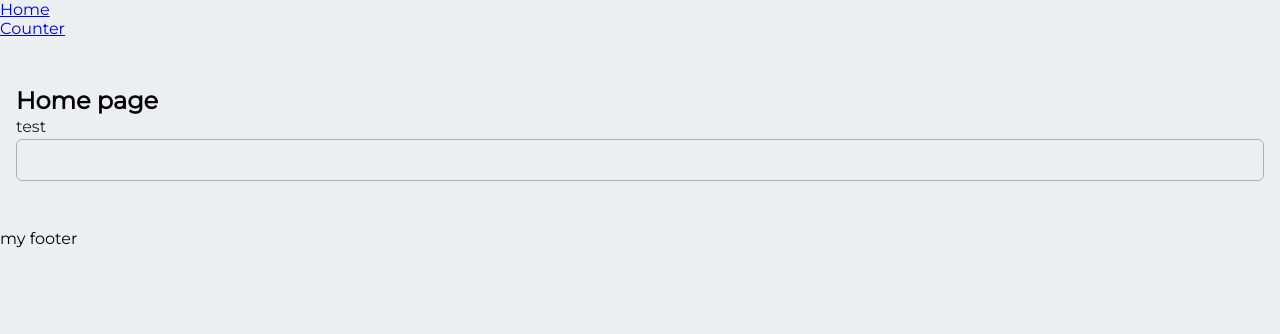
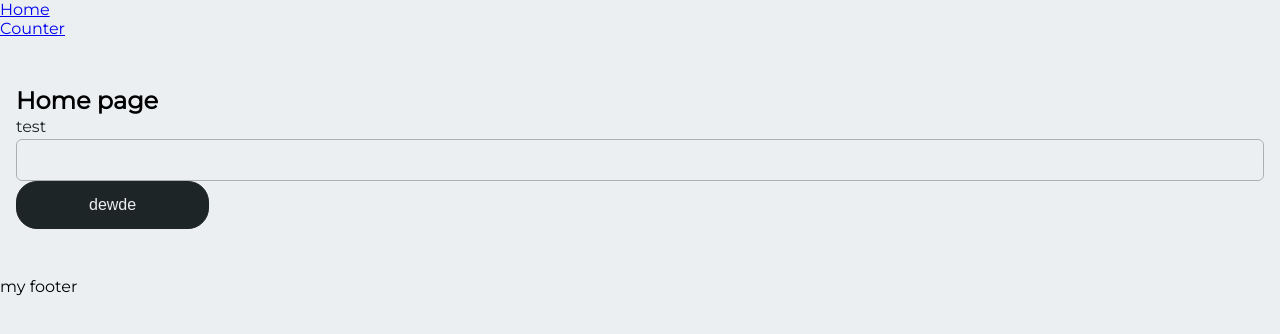
Before and after one commit to gabrielmendes98/car-app-design-system, a React (Create React App) app: page / in a window 1280 px wide. Shown: the top 334 px of the page. Built offline with nearby package versions, Linux system fonts and the light colour scheme.

Commit message:
components now receive default html props

```diff
--- a/src/components/Button/Base/index.tsx
+++ b/src/components/Button/Base/index.tsx
@@ -1,9 +1,7 @@
-import { HTMLProps, ReactNode } from 'react';
+import { ReactNode } from 'react';
 import { Button, StartIcon, ButtonProps } from './styles';
 
-interface Props
-  extends Omit<HTMLProps<HTMLButtonElement>, 'color' | 'shape' | 'size'>,
-    Partial<ButtonProps> {
+interface Props extends Partial<ButtonProps> {
   children: ReactNode;
   startIcon?: ReactNode;
 }
@@ -15,6 +13,7 @@ const BaseButton = ({
   startIcon: startIconProp,
   color = 'primary',
   shape = 'rounded',
+  ...props
 }: Props) => {
   const startIcon = startIconProp && (
     <StartIcon variant={variant} size={size} color={color}>
@@ -23,7 +22,13 @@ const BaseButton = ({
   );
 
   return (
-    <Button variant={variant} size={size} color={color} shape={shape}>
+    <Button
+      {...props}
+      variant={variant}
+      size={size}
+      color={color}
+      shape={shape}
+    >
       {startIcon}
       {children}
     </Button>
--- a/src/components/Button/Base/styles.ts
+++ b/src/components/Button/Base/styles.ts
@@ -1,4 +1,5 @@
 import styled, { css, DefaultTheme } from 'styled-components';
+import { ComponentPropsWithoutRef } from 'react';
 import theme from 'common/styles/theme';
 import {
   colorMapper,
@@ -6,7 +7,7 @@ import {
   convertHexToRGBA,
 } from 'common/styles/utils';
 
-interface BaseProps {
+interface BaseProps extends ComponentPropsWithoutRef<'button'> {
   theme: DefaultTheme;
   variant: 'outlined' | 'contained';
   size: 'md' | 'sm';
--- a/src/components/Input/Base/index.tsx
+++ b/src/components/Input/Base/index.tsx
@@ -1,12 +1,13 @@
+import { ComponentPropsWithoutRef } from 'react';
 import Text from 'components/Text';
 import { Input, InputWrapper } from './styles';
 
-interface Props {
+interface Props extends ComponentPropsWithoutRef<'input'> {
   label: string;
   name: string;
 }
 
-const BaseInput = ({ label, name }: Props) => {
+const BaseInput = ({ label, name, ...props }: Props) => {
   console.log('input');
 
   return (
@@ -15,7 +16,7 @@ const BaseInput = ({ label, name }: Props) => {
         {label}
       </Text>
       <InputWrapper>
-        <Input name={name} id={name} />
+        <Input name={name} id={name} {...props} />
       </InputWrapper>
     </>
   );
--- a/src/components/Text/Base/styles.ts
+++ b/src/components/Text/Base/styles.ts
@@ -1,7 +1,8 @@
 import styled, { css, DefaultTheme } from 'styled-components';
+import { ComponentPropsWithoutRef } from 'react';
 import { colorMapper } from 'common/styles/utils';
 
-export interface TypographyProps {
+export interface TypographyProps extends ComponentPropsWithoutRef<'p'> {
   theme: DefaultTheme;
   variant: 'p1' | 'p2' | 'h1' | 'h2' | 'label';
   as: 'p' | 'h1' | 'h2' | 'label';
--- a/src/pages/Home/index.tsx
+++ b/src/pages/Home/index.tsx
@@ -1,9 +1,11 @@
+import Button from 'components/Button';
 import Input from 'components/Input';
 
 const Home = () => (
   <section>
     <h1>Home page</h1>
     <Input label="test" name="name" />
+    <Button>dewde</Button>
   </section>
 );
 
```
